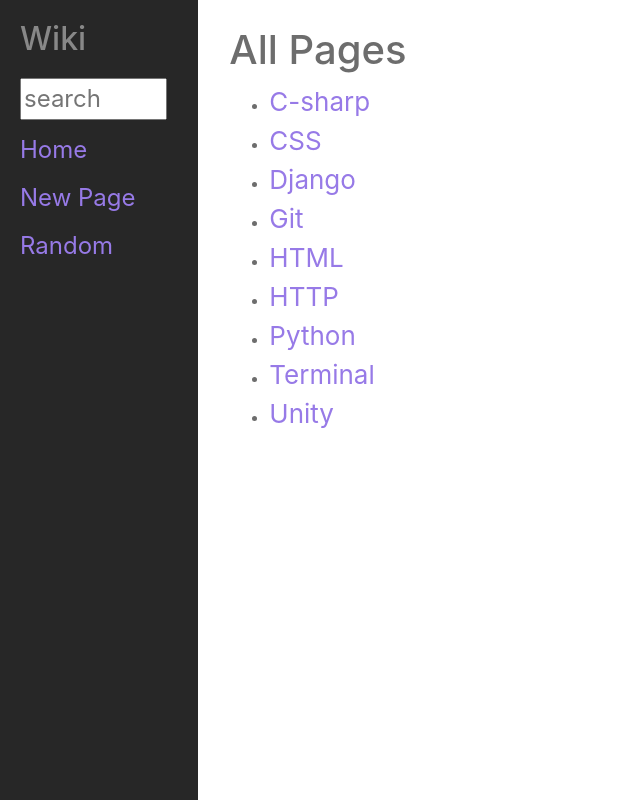
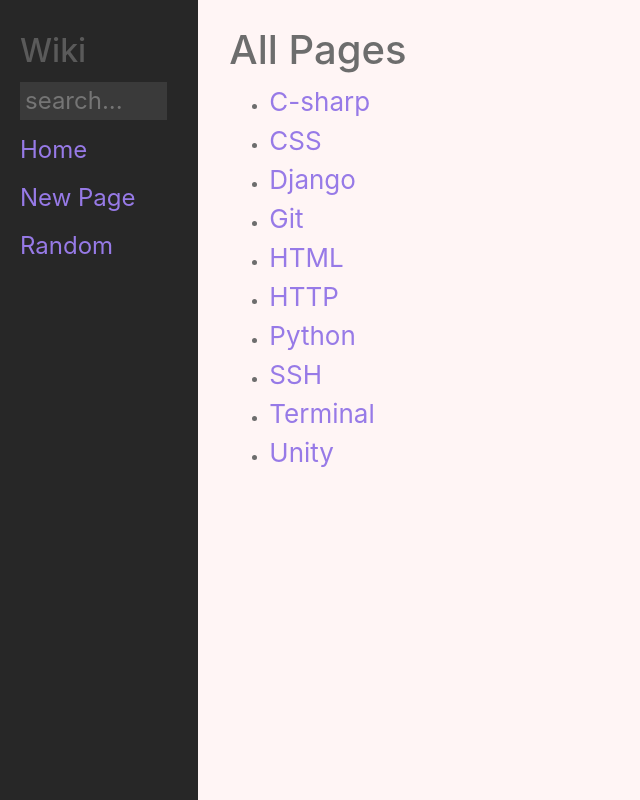
Before and after one commit to Elijer/programmingwiki, a Django app: page / in a window 1280 px wide. Shown: the whole page, without its empty margins (0-640 px from the left). Run offline with Django 3.2, Linux system fonts and the light colour scheme; some libraries are stand-ins or nearby versions.

Commit message:
more styling

```diff
--- a/encyclopedia/static/encyclopedia/styles.css
+++ b/encyclopedia/static/encyclopedia/styles.css
@@ -1,15 +1,24 @@
+* element {
+    border:none;
+    background-image:none;
+    background-color:transparent;
+    -webkit-box-shadow: none;
+    -moz-box-shadow: none;
+    box-shadow: none;
+}
+
 html, body {
     max-width: 100%;
     overflow-x: hidden;
 }
 
 html {
-    background: rgb(150, 150, 150);
+    background: rgb(160, 140, 140);
 }
 
 body {
     margin: 0;
-    background-color: white;
+    background-color: rgb(255, 245, 245);
     color: rgb(109, 109, 109);
 }
 
@@ -49,7 +58,19 @@ textarea {
 }
 
 #search-id {
+    border:none;
+    background-image:none;
+    background-color:transparent;
+    -webkit-box-shadow: none;
+    -moz-box-shadow: none;
+    box-shadow: none;
+}
+
+#search-id {
     width: 90%;
+    padding-left: 5px;
+    background: rgb(58, 58, 58);
+    color: white;
 }
 
 .sidebar-link {
@@ -94,11 +115,15 @@ a:hover {
 }
 
 #wiki-title{
-    color: rgb(136, 136, 136);
+    color: rgb(90, 90, 90);
 }
 
 .sidebar h2 {
     margin-top: 5px;
+}
+
+h2#wiki-title {
+    margin-bottom: 0px;
 }
 
 #editButton {
--- a/encyclopedia/templates/encyclopedia/layout.html
+++ b/encyclopedia/templates/encyclopedia/layout.html
@@ -14,17 +14,22 @@
             <div class="sidebarInvisible col-lg-2 col-md-3">
             </div>
             <div class="sidebar col-lg-2 col-md-3">
-                <h2 id = "wiki-title">Wiki</h2>
+
+                <div class = "sidebar-link">
+                    <a href="{% url 'wiki:index' %}" class = "sidebar-link-element">
+                        <h2 id = "wiki-title">Wiki</h2>
+                    </a>
+                </div>
 
                 <form id = "sidebar-search" action="{% url 'wiki:search' %}" method = "GET">
                     <!--{% csrf_token %}-->
                     <!-- {{ form }}-->
-                    <input id="search-id" type="text" name="q" placeholder="search">
+                    <input id="search-id" type="text" name="q" placeholder="search...">
                     <!--<input type="submit" value="OK">-->
                 </form>
 
                 <div class = "sidebar-link">
-                    <a href="{% url 'wiki:index' %}" class = "sidebar-link-element">Home</a>
+                    <a href="{% url 'wiki:index' %}" class = "sidebar-link-element"> Home </a>
                 </div>
 
                 <div class = "sidebar-link">
```
Also changed, not shown: entries/SSH.md (added, +2 -0 lines), entries/.obsidian/appearance.json, 3 other files.
